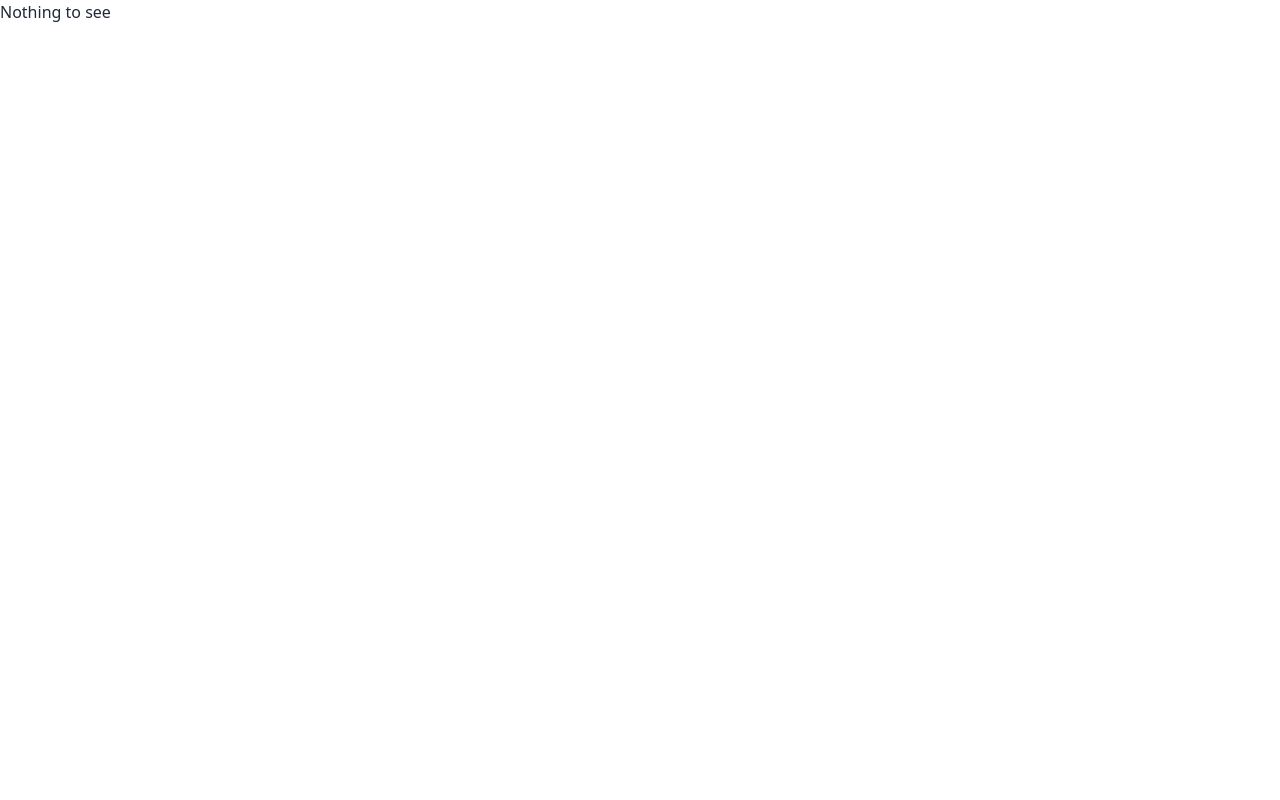
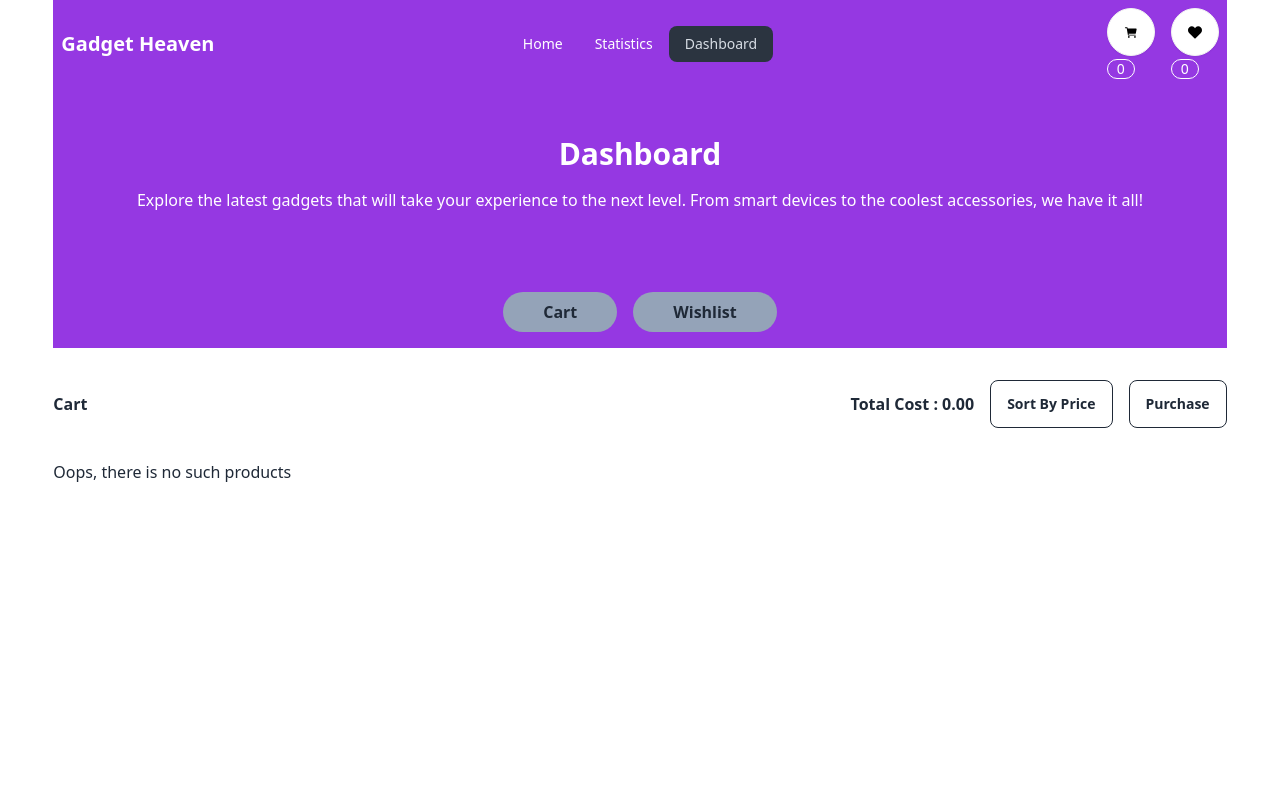
Before and after one commit to programming-hero-web-course-4/b10a8-gadget-heaven-NafisUlAlam, a React (Vite) app: page /dashboard/cart in a window 1280 px wide. Before the commit this address had no page. Shown: the top 800 px of the page. Built offline with nearby package versions, Linux system fonts and the light colour scheme.

Commit message:
added dashboard

```diff
--- /dev/null
+++ b/src/Components/CartItem.jsx
@@ -0,0 +1,26 @@
+import PropTypes from "prop-types";
+
+const CartItem = ({ cartItem }) => {
+  //console.log(cartItem);
+  const { product_image, product_title, price, description } = cartItem;
+  return (
+    <div className="border-2 rounded-lg mb-4 p-4">
+      <div className="flex items-center gap-4">
+        <div className="w-1/3">
+          <img src={product_image} alt="" className="h-40 object-cover" />
+        </div>
+        <div>
+          <h2 className="font-bold">{product_title}</h2>
+          <p>{description}</p>
+          <p className="font-bold">Price: ${price}</p>
+        </div>
+      </div>
+    </div>
+  );
+};
+
+CartItem.propTypes = {
+  cartItem: PropTypes.object,
+};
+
+export default CartItem;
--- /dev/null
+++ b/src/Components/CartItems.jsx
@@ -0,0 +1,50 @@
+import { useEffect, useState } from "react";
+import { getStorage } from "../utils";
+import Nothing from "./Nothing";
+import CartItem from "./CartItem";
+
+const CartItems = () => {
+  const cart = getStorage("c");
+  //console.log(cart);
+
+  const [price, setPrice] = useState(0);
+  useEffect(() => {
+    let total = 0;
+    for (let item of cart) total += item.price;
+    total = total.toFixed(2);
+    setPrice(total);
+  }, [cart]);
+
+  const [arr, setArr] = useState(cart);
+
+  const handleSort = () => {
+    const newArr = [...cart].sort((a, b) => b.price - a.price);
+    setArr(newArr);
+  };
+  //console.log(arr, cart);
+  return (
+    <div>
+      <div className="flex justify-between gap-4 my-8 items-center">
+        <h2 className="mr-auto font-bold">Cart</h2>
+        <p className="font-bold">Total Cost : {price}</p>
+        <button className="btn btn-outline" onClick={() => handleSort()}>
+          Sort By Price
+        </button>
+        <button className="btn btn-outline">Purchase</button>
+      </div>
+      <div>
+        {arr.length ? (
+          arr.map((item, index) => (
+            <CartItem key={index} cartItem={item}>
+              {item.product_id}
+            </CartItem>
+          ))
+        ) : (
+          <Nothing></Nothing>
+        )}
+      </div>
+    </div>
+  );
+};
+
+export default CartItems;
--- /dev/null
+++ b/src/Components/WishItem.jsx
@@ -0,0 +1,27 @@
+import PropTypes from "prop-types";
+
+const WishItem = ({ wishItem }) => {
+  const { product_image, product_title, price, description } = wishItem;
+  return (
+    <div className="border-2 rounded-lg mb-4 p-4">
+      <div className="flex items-center gap-4">
+        <div className="w-1/3">
+          <img src={product_image} alt="" className="h-40 object-cover" />
+        </div>
+        <div className="lg:space-y-4">
+          <h2 className="font-bold">{product_title}</h2>
+          <p>{description}</p>
+          <p className="font-bold">Price: ${price}</p>
+          <button className="btn bg-purple-700 text-white font-bold py-6 px-2 rounded-full h-auto">
+            Add to Cart
+          </button>
+        </div>
+      </div>
+    </div>
+  );
+};
+WishItem.propTypes = {
+  wishItem: PropTypes.object,
+};
+
+export default WishItem;
--- /dev/null
+++ b/src/Components/WishItems.jsx
@@ -0,0 +1,30 @@
+import { getStorage } from "../utils";
+import Nothing from "./Nothing";
+import WishItem from "./WishItem";
+
+const WishItems = () => {
+  const cart = getStorage("w");
+  //console.log(cart);
+
+  //console.log(arr, cart);
+  return (
+    <div>
+      <div className="flex justify-between gap-4 my-8 items-center">
+        <h2 className="mr-auto font-bold">Wishlist</h2>
+      </div>
+      <div>
+        {cart.length ? (
+          cart.map((item, index) => (
+            <WishItem key={index} wishItem={item}>
+              {item.product_id}
+            </WishItem>
+          ))
+        ) : (
+          <Nothing></Nothing>
+        )}
+      </div>
+    </div>
+  );
+};
+
+export default WishItems;
--- a/src/Pages/Dashboard.jsx
+++ b/src/Pages/Dashboard.jsx
@@ -1,8 +1,34 @@
 import React from "react";
 import PropTypes from "prop-types";
+import { NavLink, Outlet } from "react-router-dom";
 
-const Dashboard = (props) => {
-  return <div>Dashboard</div>;
+const Dashboard = () => {
+  return (
+    <div>
+      <div className="bg-[#9538E2] pb-4 lg:pt-12">
+        <h2 className="text-center text-white font-bold text-lg md:text-xl lg:text-3xl mb-4">
+          Dashboard
+        </h2>
+        <p className="text-center text-white font-normal text-xs md:text-base lg:px-10">
+          Explore the latest gadgets that will take your experience to the next
+          level. From smart devices to the coolest accessories, we have it all!
+        </p>
+        <div className="lg:mt-20 flex justify-center gap-4">
+          <NavLink to="cart">
+            <button className="px-10 py-2 font-bold rounded-full bg-slate-400 hover:bg-white">
+              Cart
+            </button>
+          </NavLink>
+          <NavLink to="wishlist">
+            <button className="px-10 py-2 font-bold rounded-full bg-slate-400 hover:bg-white">
+              Wishlist
+            </button>
+          </NavLink>
+        </div>
+      </div>
+      <Outlet></Outlet>
+    </div>
+  );
 };
 
 Dashboard.propTypes = {};
--- a/src/Pages/ProductDetails.jsx
+++ b/src/Pages/ProductDetails.jsx
@@ -42,10 +42,10 @@ const ProductDetails = () => {
   return (
     <div>
       <div className="bg-[#9538E2] lg:pb-40 lg:pt-12">
-        <h2 className="text-center text-white font-bold text-lg md:text-xl lg:text-3xl">
+        <h2 className="text-center text-white font-bold text-lg md:text-xl lg:text-3xl mb-4">
           Product Details
         </h2>
-        <p className="text-center text-white font-normal text-xs md:text-base ">
+        <p className="text-center text-white font-normal text-xs md:text-base lg:px-20">
           Explore the latest gadgets that will take your experience to the next
           level. From smart devices to the coolest accessories, we have it all!
         </p>
```
Also changed, not shown: src/Routes/Routes.jsx (+13 -0 lines).
